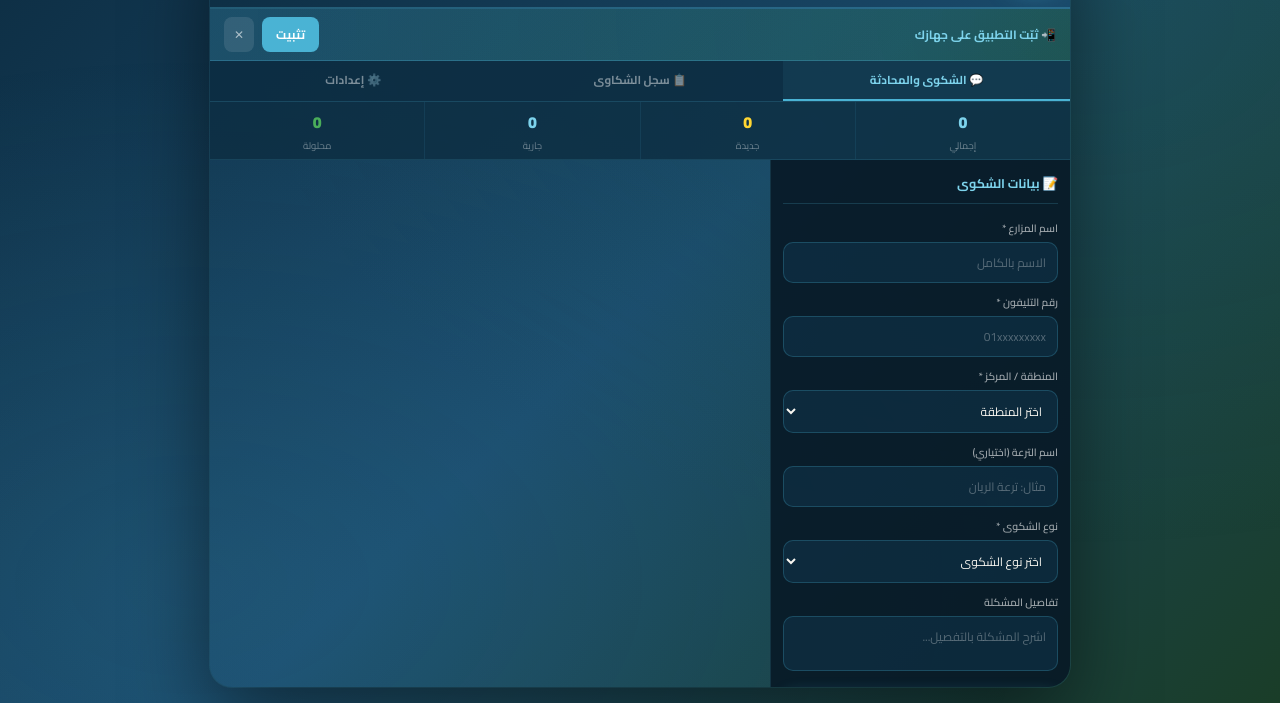
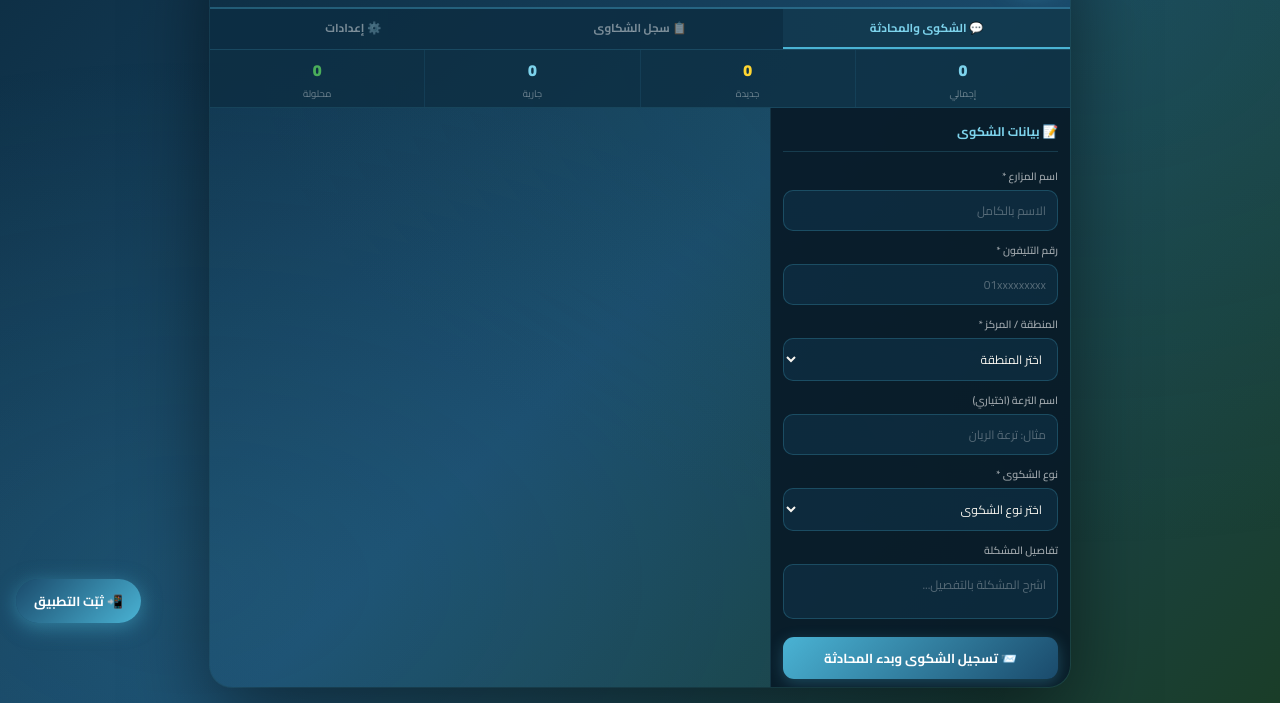
Before and after one commit to mohseno2002/giza-irrigation, a website: page index.html in a window 1280 px wide. Shown: the part 97-800 px from the top of the page. Drawn offline with Linux system fonts and the light colour scheme.

Commit message:
Add files via upload

```diff
--- a/index.html
+++ b/index.html
@@ -296,13 +296,7 @@ body::before {
   </div>
 
   <!-- TABS -->
-  <div id="installBanner" style="background:linear-gradient(135deg,rgba(74,179,212,.2),rgba(45,122,58,.2));border-bottom:1px solid rgba(74,179,212,.3);padding:8px 14px;display:flex;align-items:center;justify-content:space-between;gap:10px;">
-  <span style="color:var(--water-light);font-size:12px;font-weight:700;">📲 ثبّت التطبيق على جهازك</span>
-  <div style="display:flex;gap:8px;">
-    <button onclick="installApp()" style="background:var(--water);border:none;border-radius:8px;padding:6px 14px;color:white;font-family:Cairo,sans-serif;font-weight:700;font-size:12px;cursor:pointer;">تثبيت</button>
-    <button onclick="document.getElementById('installBanner').style.display='none'" style="background:rgba(255,255,255,.1);border:none;border-radius:8px;padding:6px 10px;color:rgba(255,255,255,.6);font-size:12px;cursor:pointer;">✕</button>
-  </div>
-</div>
+
 <div class="tabs">
     <div class="tab active" onclick="showTab('main')" id="tab-main">💬 الشكوى والمحادثة</div>
     <div class="tab" onclick="showTab('log')" id="tab-log">📋 سجل الشكاوى <span id="badge" style="background:var(--water);color:white;border-radius:10px;padding:1px 7px;font-size:10px;margin-right:4px;display:none"></span></div>
@@ -1092,5 +1086,8 @@ function installApp() {
   }
 }
 </script>
+<button onclick="installApp()" id="fabInstall" style="position:fixed;bottom:80px;left:16px;z-index:9999;background:linear-gradient(135deg,#1a4a6b,#4ab3d4);border:none;border-radius:50px;padding:10px 18px;color:white;font-family:Cairo,sans-serif;font-weight:700;font-size:13px;cursor:pointer;box-shadow:0 4px 20px rgba(74,179,212,.5);display:flex;align-items:center;gap:6px;">
+  📲 ثبّت التطبيق
+</button>
 </body>
 </html>
--- a/sw.js
+++ b/sw.js
@@ -1,4 +1,4 @@
-const CACHE_NAME = 'giza-irrigation-v6';
+const CACHE_NAME = 'giza-irrigation-v7';
 const URLS_TO_CACHE = [
   '/giza-irrigation/',
   '/giza-irrigation/index.html'
```
